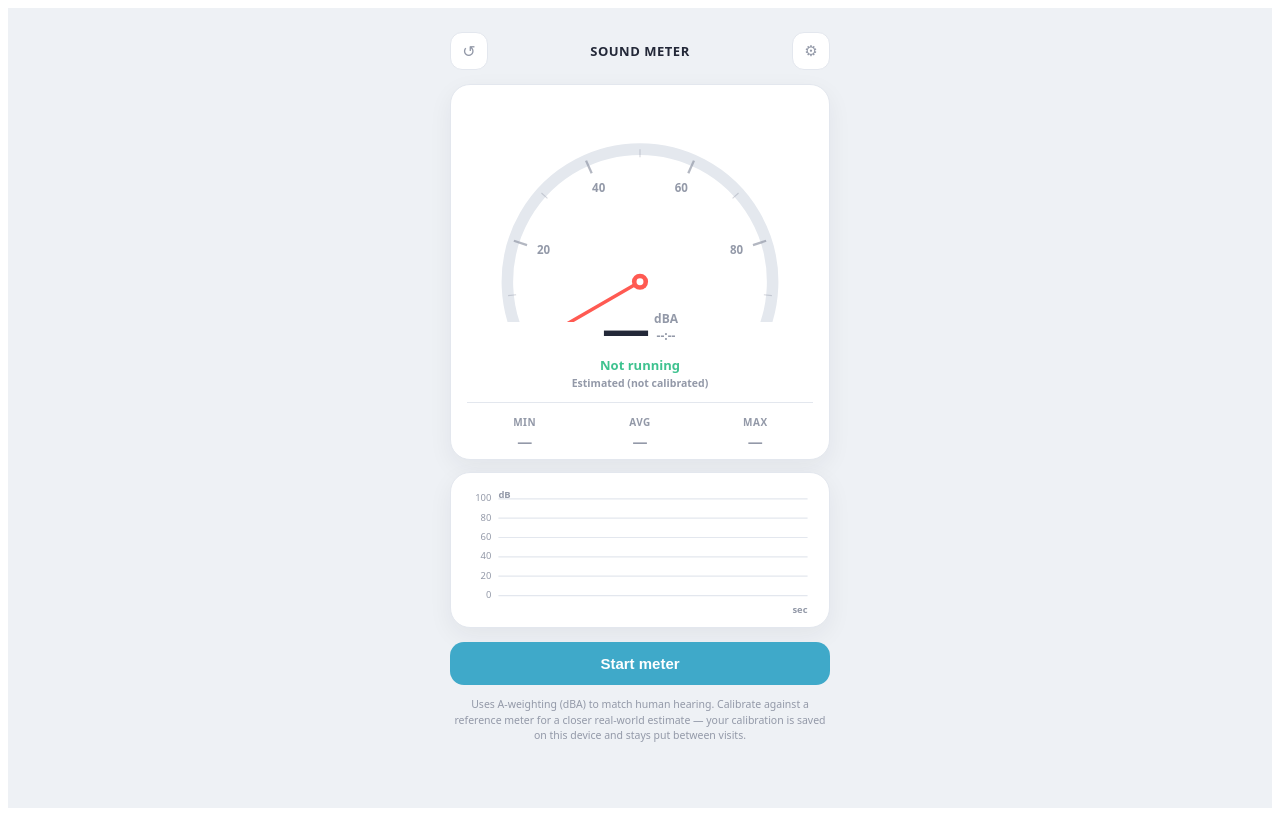
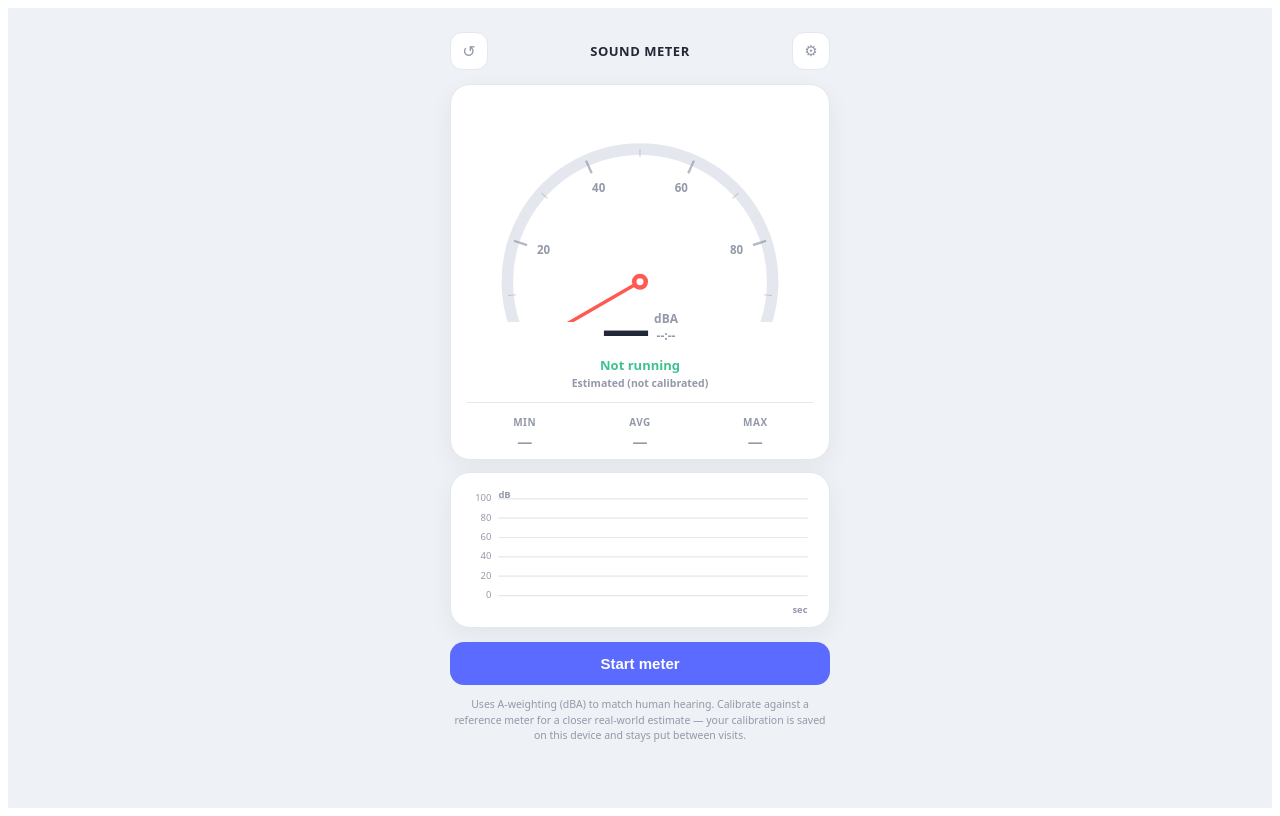
Before and after one commit to remyburger/db-meter, a React (Vite) app: page / in a window 1280 px wide. Built offline with nearby package versions, Linux system fonts and the light colour scheme.

Commit message:
Add files via upload

```diff
--- a/src/App.jsx
+++ b/src/App.jsx
@@ -727,7 +727,7 @@ export default function DecibelMeter() {
               onClick={startListening}
               style={{
                 width: "100%",
-                background: COLORS.chartLine,
+                background: COLORS.accent,
                 color: "#fff",
                 border: "none",
                 borderRadius: 14,
```
